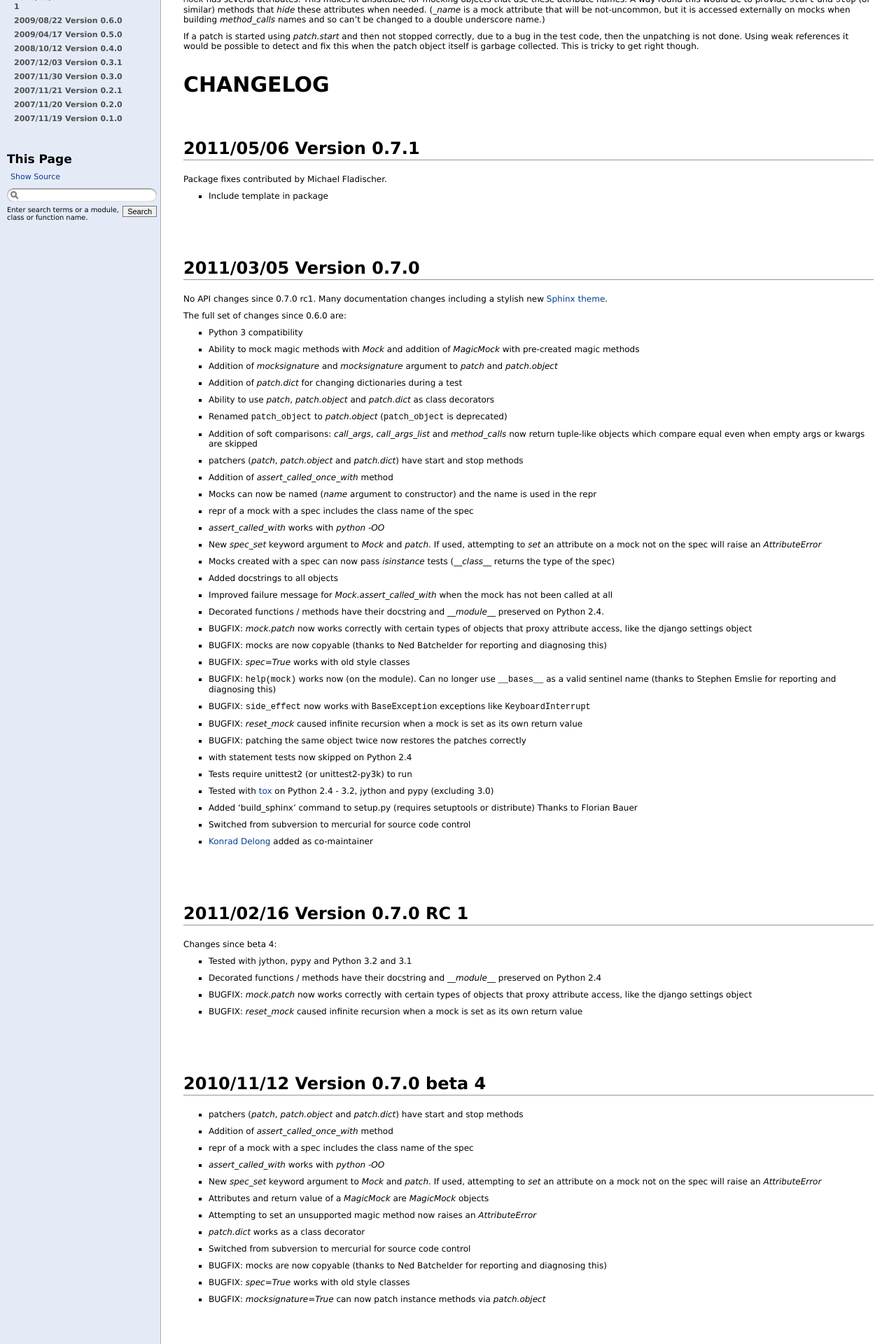
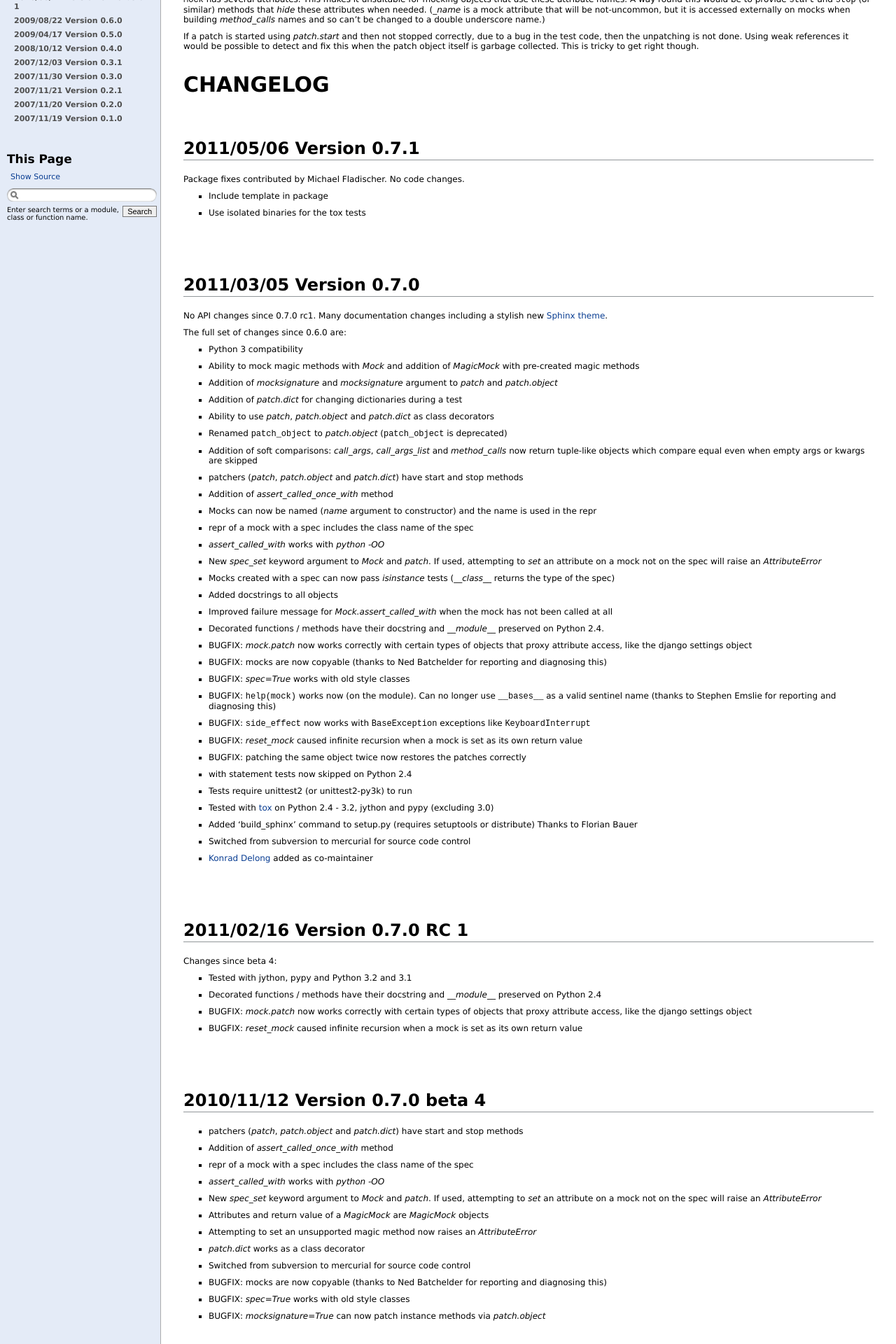
Before and after one commit to testing-cabal/mock, a Sphinx documentation site: the page built from docs/changelog.txt, in a window 1280 px wide. Shown: the part 457-2377 px from the top of the page at 70% size. Built offline with Sphinx 7.4.7, drawn with Linux system fonts in a browser that asks for light colours; pages that are not in the unit, such as notebooks, are missing from menus; some of the changed text lies outside the part shown.

Commit message:
Use isolated binaries for tox config

```diff
--- a/docs/changelog.txt
+++ b/docs/changelog.txt
@@ -47,9 +47,10 @@ CHANGELOG
 2011/05/06 Version 0.7.1
 ------------------------
 
-Package fixes contributed by Michael Fladischer.
+Package fixes contributed by Michael Fladischer. No code changes.
 
 * Include template in package
+* Use isolated binaries for the tox tests
 
 
 2011/03/05 Version 0.7.0
```
Also changed, not shown: 1 other file.
